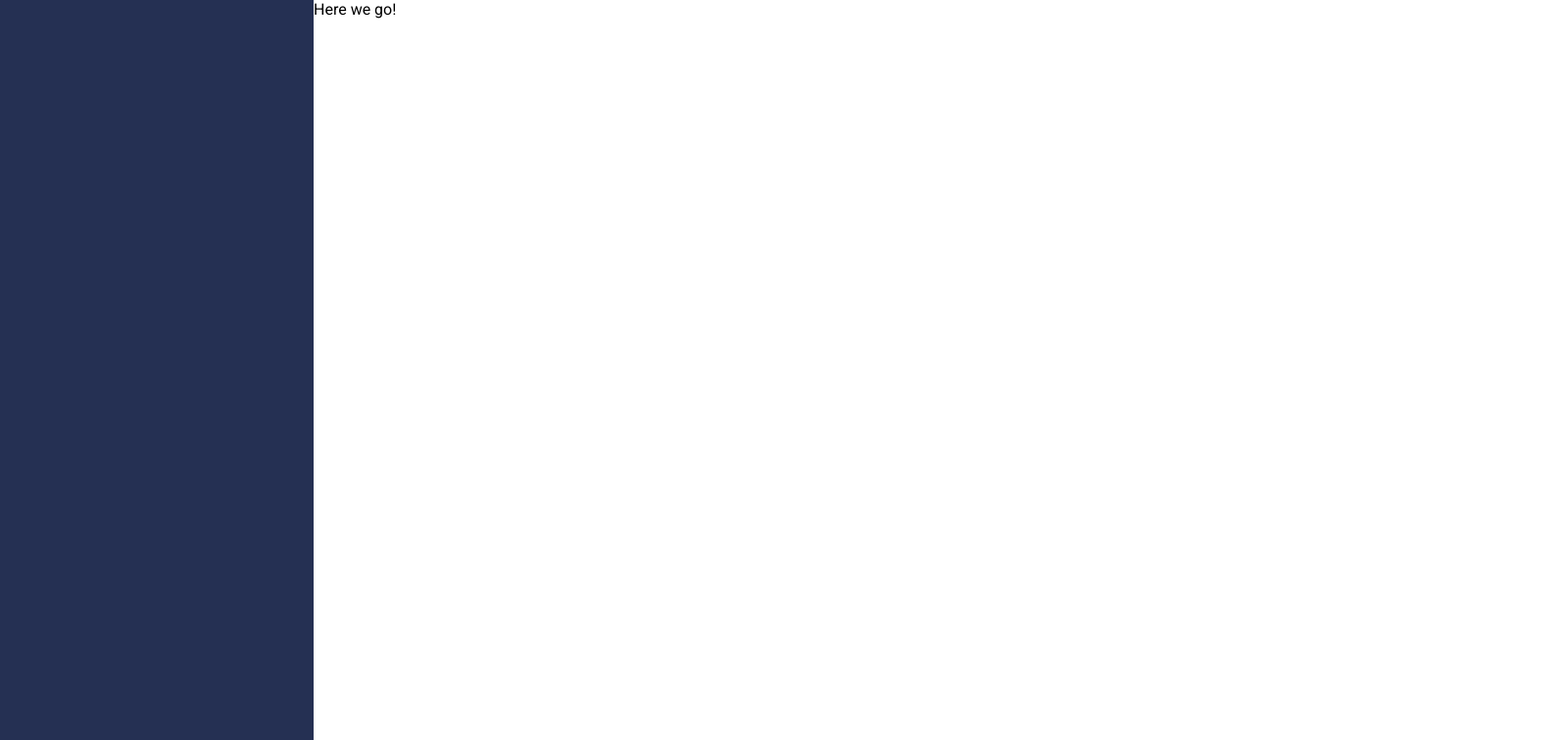
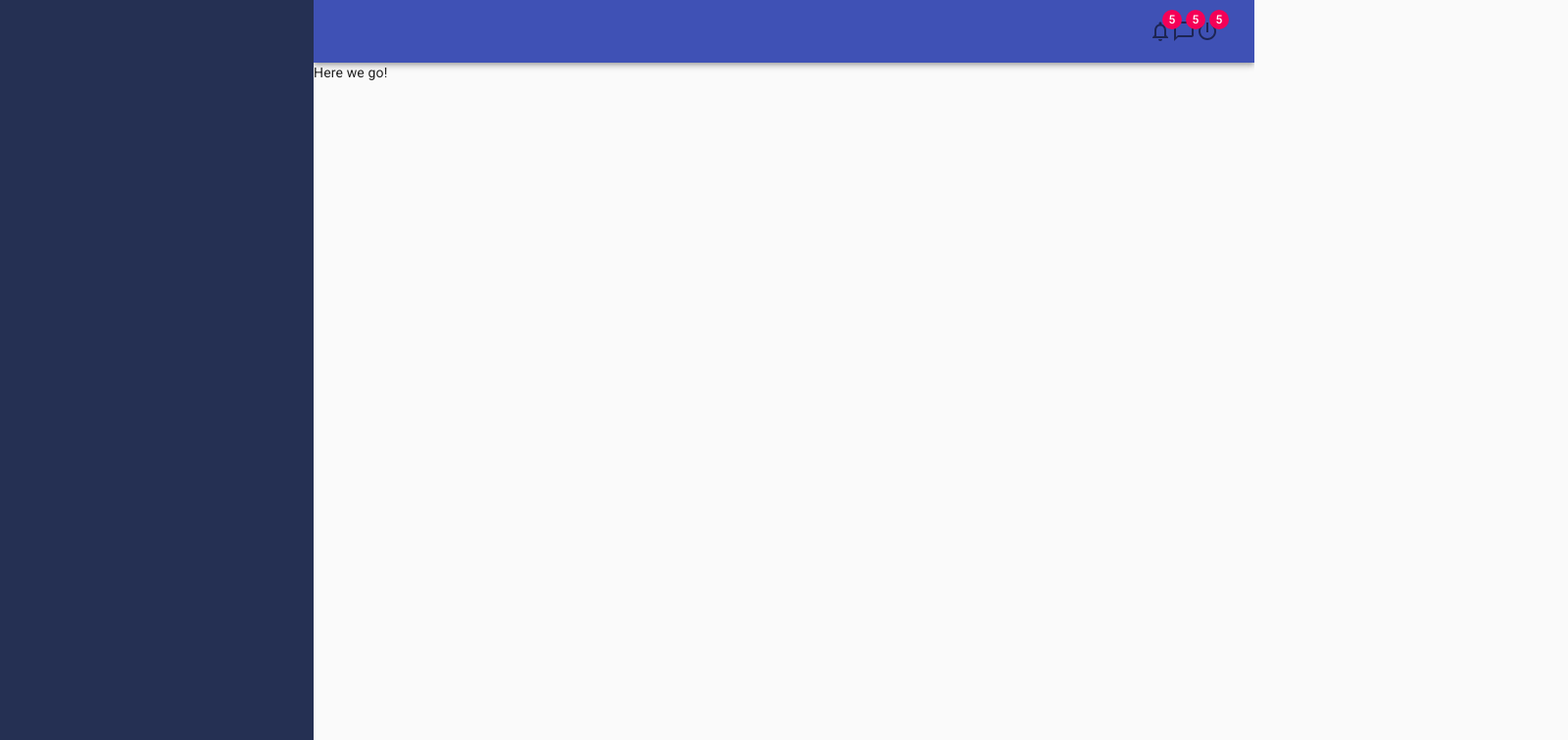
Before and after one commit to ayvicky/demo-material-ui-complete, a React (Create React App) app: page / in a window 1280 px wide. Shown: the top 756 px of the page at 98% size, 1600 px wide, since content can reach past the window. Built offline with nearby package versions, Linux system fonts and the light colour scheme.

Commit message:
added Appbar & style it

```diff
--- a/src/App/App.js
+++ b/src/App/App.js
@@ -1,14 +1,15 @@
 import './App.css';
 
 import SideMenu from '../components/SideMenu';
-import { makeStyles } from '@material-ui/core';
+import Header from '../components/Header';
+import { CssBaseline, makeStyles } from '@material-ui/core';
 
 const useStyles = makeStyles({
   appMain: {
     paddingLeft: '320px',
     width: '100%'
   }
-})
+});
 
 function App() {
   const classes = useStyles();
@@ -17,8 +18,10 @@ function App() {
     <>
       <SideMenu />
       <div className={classes.appMain}>
+        <Header/>
         Here we go!
       </div>
+      <CssBaseline />
     </>
     );
 }
--- /dev/null
+++ b/src/components/Header.js
@@ -0,0 +1,36 @@
+import React from 'react';
+
+import { AppBar, Grid, IconButton, InputBase, Toolbar, Badge } from '@material-ui/core';
+import NotificationNoneIcon from '@material-ui/icons/NotificationsNone';
+import ChatBubbleOutlineIcon from '@material-ui/icons/ChatBubbleOutline';
+import PowerSettingsNewIcon from '@material-ui/icons/PowerSettingsNew';
+
+export default function Header() {
+    return (
+        <AppBar position='static'>
+            <Toolbar>
+                <Grid container>
+                    <Grid item >
+                        <InputBase />
+                    </Grid>
+                    <Grid item sm>
+
+                    </Grid>
+                    <Grid item >
+                        <IconButton>
+                            <Badge badgeContent={5} color='secondary'>
+                                <NotificationNoneIcon />
+                            </Badge>
+                            <Badge badgeContent={5} color='secondary'>
+                                <ChatBubbleOutlineIcon />
+                            </Badge>
+                            <Badge badgeContent={5} color='secondary'>
+                                <PowerSettingsNewIcon />
+                            </Badge>
+                        </IconButton>
+                    </Grid>
+                </Grid>
+            </Toolbar>
+        </AppBar>
+    )
+}
```
Also changed, not shown: 1 other file (tests, documents, lock files or other folders).
